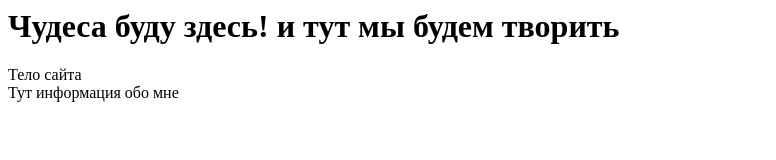
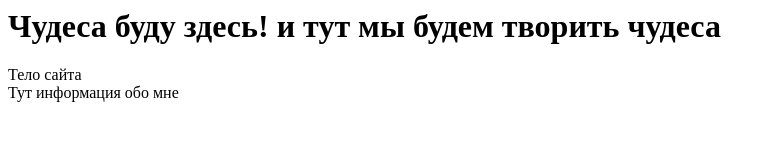
Before and after one commit to AntonTsurhanau/JavaScript, a plain HTML site: page index.html in a window 1280 px wide. Shown: the whole page, without its empty margins (0-776 px from the left). Drawn offline with Linux system fonts and the light colour scheme.

Commit message:
Update index.html
6 edit

```diff
--- a/index.html
+++ b/index.html
@@ -4,7 +4,7 @@
         </title>
                     <header>
                         <H1>Чудеса буду здесь!
-                            и тут мы будем творить
+                            и тут мы будем творить  чудеса
                         </H1>
                     </header>
     <body>
```
